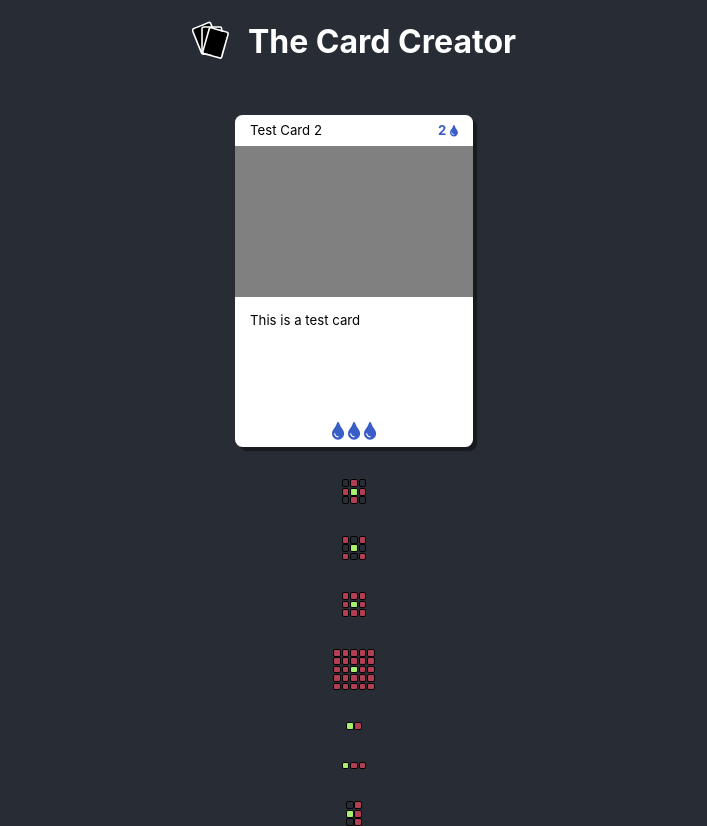
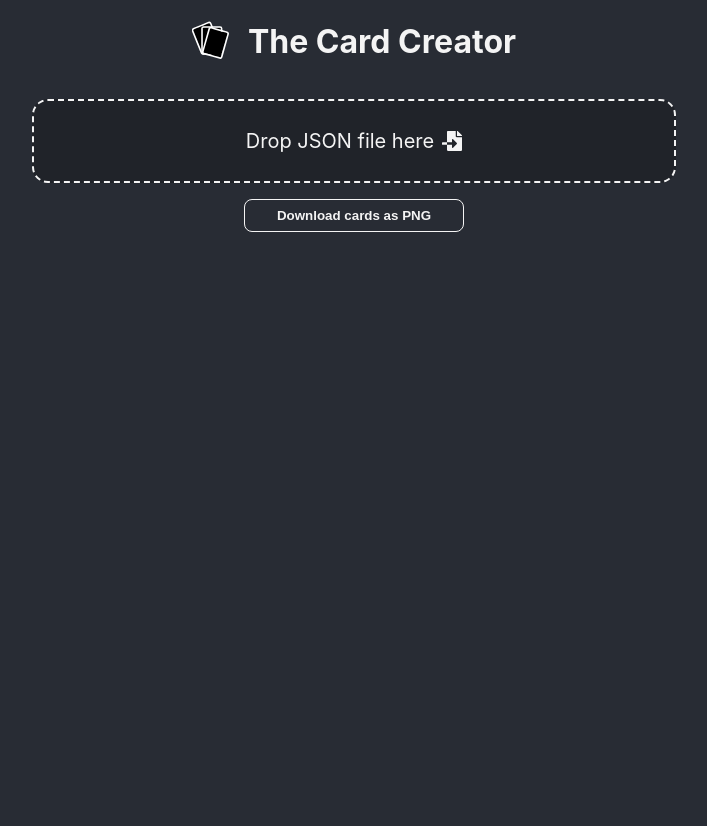
Before and after one commit to hHegu/TheCardCreator, a React (Create React App) app: page / in a window 1280 px wide. Shown: the whole page, without its empty margins (286-993 px from the left). After the commit the page ends 800 px from the top, so only its background shows below. Built offline with nearby package versions, Linux system fonts and the light colour scheme.

Commit message:
Print styles. Button component. Card Gallery. FileDrop.

```diff
--- a/src/App.css
+++ b/src/App.css
@@ -1,3 +1,9 @@
 body {
   background-color: #282c34;
 }
+
+@media print {
+  body {
+    background-color: white;
+  }
+}
--- a/src/App.tsx
+++ b/src/App.tsx
@@ -1,45 +1,47 @@
+import { useState } from "react"
 import styled from "styled-components"
-import { aoe, cross, diagonalCross, largeAoe, longMelee, melee, swipe } from "./abilityShapes"
 import "./App.css"
-import AbilityCard from "./components/card/AbilityCard"
-import GridPreview from "./components/GridPreview/GridPreview"
+import colors from "./colors"
+import Button from "./components/Button/Button"
+import CardGallery from "./components/CardGallery/CardGallery"
+import FileDrop from "./components/FileDrop/FileDrop"
 import { ReactComponent as CardsIcon } from "./icons/cards_multi.svg"
+import { AbilityCardType } from "./types/CardTypes"
 
 const AppContainer = styled.div`
-  background-color: #282c34;
+  background-color: ${colors.backgroundBlue};
   display: flex;
   align-items: center;
   justify-content: center;
   flex-direction: column;
-  gap: 2rem;
+  gap: 1rem;
+  @media print {
+    background-color: white;
+  }
 `
 
 const Header = styled.h1`
-  color: white;
+  color: ${colors.white};
   display: flex;
   align-items: center;
   gap: 1rem;
+
+  @media print {
+    display: none;
+  }
 `
 
 const App = () => {
+  const [cards, setCards] = useState<AbilityCardType[]>([])
+
   return (
     <AppContainer>
       <Header>
         <CardsIcon /> The Card Creator
       </Header>
-      <AbilityCard
-        description="This is a test card"
-        name="Test Card 2"
-        cost={2}
-        produce={3}
-      />
-      <GridPreview shape={cross}/>
-      <GridPreview shape={diagonalCross}/>
-      <GridPreview shape={aoe}/>
-      <GridPreview shape={largeAoe}/>
-      <GridPreview shape={melee}/>
-      <GridPreview shape={longMelee}/>
-      <GridPreview shape={swipe}/>
+      <FileDrop onJSONDropped={ob => setCards([...cards, ...ob.Abilities])} />
+      <Button style={{marginBottom: '2rem'}}>Download cards as PNG</Button>
+      <CardGallery cards={cards} />
     </AppContainer>
   )
 }
--- /dev/null
+++ b/src/colors.ts
@@ -0,0 +1,10 @@
+const colors = {
+  black: "#1a1c2c",
+  white: "#f4f4f4",
+  lightGrey: "#94b0c2",
+  mediumGrey: "#566c86",
+  darkGrey: "#333c57",
+  backgroundBlue: "#282c34",
+}
+
+export default colors
--- /dev/null
+++ b/src/components/Button/Button.tsx
@@ -0,0 +1,23 @@
+import styled from "styled-components"
+import colors from "../../colors"
+
+const Button = styled.button`
+  background: none;
+  border: 1px solid ${colors.white};
+  padding: 0.5rem 2rem;
+  color: ${colors.white};
+  border-radius: 0.5rem;
+  cursor: pointer;
+  font-weight: bold;
+
+  &:hover {
+    background: ${colors.white};
+    color: ${colors.black};
+  }
+
+  @media print {
+    display: none;
+  }
+`
+
+export default Button
--- /dev/null
+++ b/src/components/CardGallery/CardGallery.tsx
@@ -0,0 +1,37 @@
+import styled from "styled-components"
+import { AbilityCardType } from "../../types/CardTypes"
+import AbilityCard from "../card/AbilityCard"
+
+type CardGalleryType = {
+  cards: AbilityCardType[]
+}
+
+const CardGalleryContainer = styled.div`
+  display: flex;
+  gap: 0.75rem;
+  flex-wrap: wrap;
+  width: 100%;
+  padding-left: 2rem;
+  box-sizing: border-box;
+  max-width: 1920px;
+
+  @media print {
+    gap: 0;
+    margin-top: 1cm;
+  }
+`
+
+const CardGallery = ({ cards }: CardGalleryType) => (
+  <CardGalleryContainer>
+    {cards.map(({ name, cost, description, produce }) => (
+      <AbilityCard
+        name={name}
+        cost={cost}
+        produce={produce}
+        description={description}
+      />
+    ))}
+  </CardGalleryContainer>
+)
+
+export default CardGallery
--- /dev/null
+++ b/src/components/FileDrop/FileDrop.tsx
@@ -0,0 +1,94 @@
+import { faFileImport, faUpload } from "@fortawesome/free-solid-svg-icons"
+import { FontAwesomeIcon } from "@fortawesome/react-fontawesome"
+import { useState } from "react"
+import styled, { StyledComponent } from "styled-components"
+import colors from "../../colors"
+import { CardFileExportType } from "../../types/CardTypes"
+
+type FileDropContainerType = {
+  dragged: boolean
+}
+
+const FileDropContainer: StyledComponent<
+  "div",
+  any,
+  FileDropContainerType,
+  never
+> = styled.div`
+  width: 40rem;
+  height: 5rem;
+  border: 2px dashed ${colors.white};
+  border-radius: 1rem;
+  display: flex;
+  align-items: center;
+  justify-content: center;
+  color: ${colors.white};
+  font-size: 1.25rem;
+  background-color: ${(props: FileDropContainerType) =>
+    props.dragged ? "rgba(0, 0, 0, 0.4)" : "rgba(0, 0, 0, 0.2)"};
+  @media print {
+    display: none;
+  }
+`
+
+const FileDrop = ({
+  onJSONDropped,
+}: {
+  onJSONDropped: (ob: CardFileExportType) => void
+}) => {
+  const [dragged, setDragged] = useState(false)
+
+  const onDrop: React.DragEventHandler<HTMLDivElement> = async ev => {
+    // Prevent default behavior (Prevent file from being opened)
+    ev.preventDefault()
+
+    if (ev.dataTransfer.items) {
+      // Use DataTransferItemList interface to access the file(s)
+      for (var i = 0; i < ev.dataTransfer.items.length; i++) {
+        // If dropped items aren't files, reject them
+        if (ev.dataTransfer.items[i].kind === "file") {
+          var file = ev.dataTransfer.items[i].getAsFile()
+          const fileText = await file?.text()
+          if (fileText) {
+            onJSONDropped(JSON.parse(fileText))
+          }
+        }
+      }
+    } else {
+      // Use DataTransfer interface to access the file(s)
+      for (var i = 0; i < ev.dataTransfer.files.length; i++) {
+        const fileText = await ev.dataTransfer.files[i].text()
+        if (fileText) {
+          onJSONDropped(JSON.parse(fileText))
+        }
+      }
+    }
+    setDragged(false)
+  }
+
+  const onDragOver: React.DragEventHandler<HTMLDivElement> = ev => {
+    setDragged(true)
+
+    // Prevent default behavior (Prevent file from being opened)
+    ev.preventDefault()
+  }
+
+  const onDragExit: React.DragEventHandler<HTMLDivElement> = () => {
+    setDragged(false)
+  }
+
+  return (
+    <FileDropContainer
+      id="drop_zone"
+      onDrop={onDrop}
+      onDragOver={onDragOver}
+      onDragExit={onDragExit}
+      dragged={dragged}
+    >
+      Drop JSON file here
+      <FontAwesomeIcon icon={faFileImport} style={{ paddingLeft: "0.5rem" }} />
+    </FileDropContainer>
+  )
+}
+
+export default FileDrop
--- a/src/components/card/AbilityCard.tsx
+++ b/src/components/card/AbilityCard.tsx
@@ -1,14 +1,8 @@
 import { faTint } from "@fortawesome/free-solid-svg-icons"
 import { FontAwesomeIcon } from "@fortawesome/react-fontawesome"
 import styled from "styled-components"
+import { AbilityCardType } from "../../types/CardTypes"
 import Card from "./Card"
-
-type AbilityCardType = {
-  name: string | React.ReactNode | JSX.Element
-  description: string | React.ReactNode | JSX.Element
-  cost: number
-  produce: number
-}
 
 const CostContainer = styled.div`
   display: flex;
--- a/src/components/card/Card.tsx
+++ b/src/components/card/Card.tsx
@@ -28,6 +28,15 @@ const CardContainer: any = styled.div`
     "fo fo fo fo";
   font-size: 3.5mm;
   box-shadow: 4px 4px 1px 0px rgba(0, 0, 0, 0.4);
+  border: 1px solid black;
+
+  @media print {
+    box-shadow: none;
+    border-radius: 0;
+    &:nth-child(9n+0) {
+      margin-bottom: 121px;
+    }
+  }
 `
 
 const TopLeft = styled.div`
--- /dev/null
+++ b/src/types/CardTypes.ts
@@ -0,0 +1,10 @@
+export type CardFileExportType = {
+  Abilities: AbilityCardType[]
+}
+
+export type AbilityCardType = {
+  name: string | React.ReactNode | JSX.Element
+  description: string | React.ReactNode | JSX.Element
+  cost: number
+  produce: number
+}
```
